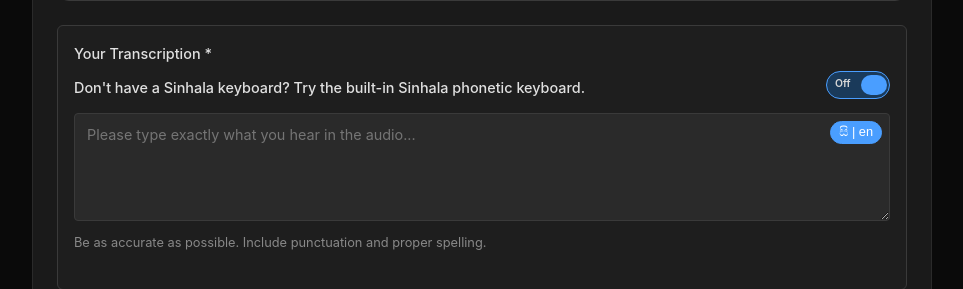
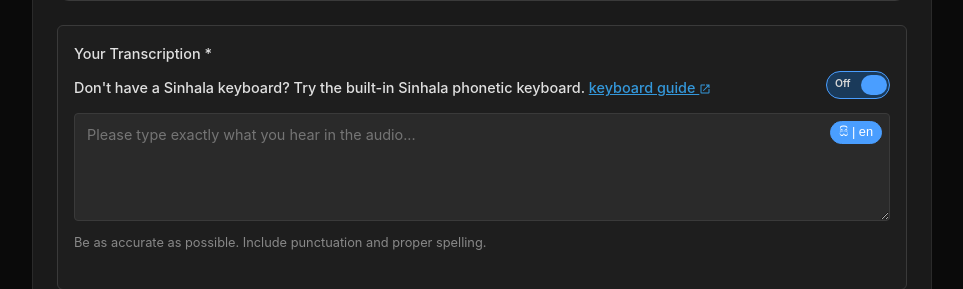
Before and after one commit to SPEAK-ASR/Transcription-Service, a FastAPI app: template templates/transcription.html in a window 1280 px wide. Shown: the part 899-1188 px from the top of the page, without its empty margins (158-1121 px from the left). Run offline with FastAPI, Linux system fonts and the light colour scheme; the template is opened without the code that fills it: most values are stand-ins (such as "Sample title", 1, 10 or a date in 2020); parts of the project's set-up code (start-up, migrations or seed data) failed here and were passed over.

Commit message:
feat: keyboard guide link added

```diff
--- a/templates/transcription.html
+++ b/templates/transcription.html
@@ -153,7 +153,7 @@
 
                         <!-- Built-in Sinhala IME toggle (default OFF) -->
                         <div class="ime-toggle-container" style="margin-bottom: 8px;">
-                            <span class="ime-toggle-label">Don't have a Sinhala keyboard? Try the built-in Sinhala phonetic keyboard.</span>
+                            <span class="ime-toggle-label">Don't have a Sinhala keyboard? Try the built-in Sinhala phonetic keyboard. <a href="https://facts.helakuru.lk/sinhala-typing/phonetic" target="_blank" rel="noopener noreferrer" style="color: #3498db; text-decoration: underline;">keyboard guide <svg style="width:12px;height:12px;vertical-align:middle;" viewBox="0 0 24 24" fill="#3498db"><path d="M14,3V5H17.59L7.76,14.83L9.17,16.24L19,6.41V10H21V3M19,19H5V5H12V3H5C3.89,3 3,3.9 3,5V19A2,2 0 0,0 5,21H19A2,2 0 0,0 21,19V12H19V19Z" /></svg></a></span>
                             <label class="toggle-switch" aria-label="Enable Sinhala phonetic keyboard">
                                 <input type="checkbox" id="imeToggle" class="toggle-input" />
                                 <span class="toggle-slider">
```
